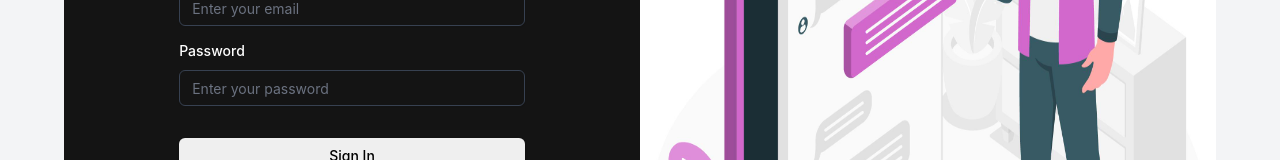
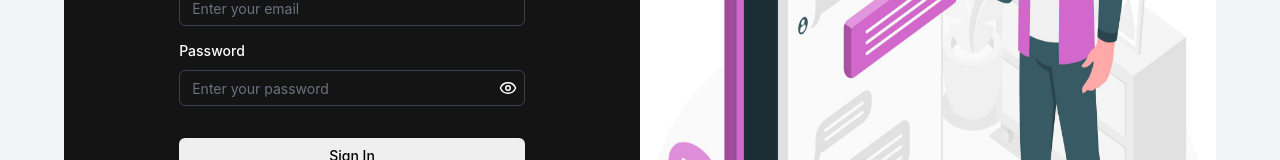
Before and after one commit to veeravelS/Chat-App, a React (Vite) app in the folder client/: page /auth in a window 1280 px wide. Shown: the part 348-508 px from the top of the page. Built offline with nearby package versions, Linux system fonts and the light colour scheme.

Commit message:
feat: update Header component icons, enhance button styles for dark mode, and add password visibility toggle in SignIn and SignUp forms

```diff
--- a/client/src/components/Header.jsx
+++ b/client/src/components/Header.jsx
@@ -1,4 +1,4 @@
-import { Bell, MessageSquare, Moon, Sun } from "lucide-react";
+import { Bell, MessageCircleMore, Moon, Sun } from "lucide-react";
 import Avatar from "./Avatar";
 import { matchPath, useLocation, useNavigate } from "react-router-dom";
 import { useTheme } from "next-themes";
@@ -30,7 +30,7 @@ const pageTitle = getPageTitle();
       <p className="font-bold text-md">{pageTitle}</p>
       <div className="flex items-center gap-2 h-8">
         <div className="flex gap-3 items-center">
-          <MessageSquare
+          <MessageCircleMore
             onClick={() => navigate("/message")}
             className="cursor-pointer"
             size={22}
--- a/client/src/components/ui/button.jsx
+++ b/client/src/components/ui/button.jsx
@@ -10,15 +10,17 @@ const buttonVariants = cva(
     variants: {
       variant: {
         default:
-          "bg-primary text-primary-foreground shadow hover:bg-primary/90",
+          "bg-primary text-primary-foreground shadow hover:bg-primary/90 dark:bg-primary dark:text-primary-foreground dark:hover:bg-primary/80",
         destructive:
-          "bg-destructive text-destructive-foreground shadow-sm hover:bg-destructive/90",
+          "bg-destructive text-destructive-foreground shadow-sm hover:bg-destructive/90 dark:bg-red-600 dark:hover:bg-red-700 dark:text-white",
         outline:
-          "border border-input bg-background shadow-sm hover:bg-accent hover:text-accent-foreground",
+          "border border-input bg-background shadow-sm hover:bg-accent hover:text-accent-foreground dark:border-muted dark:bg-transparent dark:hover:bg-muted/20 dark:hover:text-white",
         secondary:
-          "bg-secondary text-secondary-foreground shadow-sm hover:bg-secondary/80",
-        ghost: "hover:bg-accent hover:text-accent-foreground",
-        link: "text-primary underline-offset-4 hover:underline",
+          "bg-secondary text-secondary-foreground shadow-sm hover:bg-secondary/80 dark:bg-muted dark:text-white dark:hover:bg-muted/70",
+        ghost:
+          "hover:bg-accent hover:text-accent-foreground dark:hover:bg-muted/20 dark:text-muted-foreground",
+        link:
+          "text-primary underline-offset-4 hover:underline dark:text-primary dark:hover:text-primary/80",
       },
       size: {
         default: "h-9 px-4 py-2",
--- a/client/src/pages/auth/SignIn.jsx
+++ b/client/src/pages/auth/SignIn.jsx
@@ -11,11 +11,13 @@ import {
   FormControl,
   FormMessage,
 } from "../../components/ui/form";
-import {useNavigate } from "react-router-dom";
+import { useNavigate } from "react-router-dom";
 import { useDispatch } from "react-redux";
 import { setToken, setUsers } from "../../store/userSlice";
 import axios from "axios";
 import { toast } from "sonner";
+import { Eye, EyeOff } from "lucide-react";
+import { useState } from "react";
 
 const formSchema = z.object({
   email: z.string().email({ message: "Invalid email address" }),
@@ -27,6 +29,7 @@ const formSchema = z.object({
 const SignIn = ({ activeTab, setActiveTab }) => {
   const navigate = useNavigate();
   const dispatch = useDispatch();
+  const [show,setShow] = useState(false);
   const handleRegisterOpen = () => {
     setActiveTab("register");
     console.log("register open");
@@ -56,13 +59,16 @@ const SignIn = ({ activeTab, setActiveTab }) => {
       localStorage.setItem("token", response?.data?.token);
       navigate("/");
     } catch (error) {
-      toast.error(error?.response?.data?.message);
+      toast.error(error?.response?.data?.message || "Sign in failed");
       console.log(error);
     }
   };
   return (
     <Form {...form} className="w-full">
-      <form onSubmit={form.handleSubmit(onSubmit)} className="space-y-6 w-[60%]">
+      <form
+        onSubmit={form.handleSubmit(onSubmit)}
+        className="space-y-6 w-[60%]"
+      >
         <h1 className="text-3xl font-semibold text-start">Sign In</h1>
         <div className="flex flex-col gap-3 mt-10">
           <FormField
@@ -86,11 +92,20 @@ const SignIn = ({ activeTab, setActiveTab }) => {
               <FormItem>
                 <FormLabel>Password</FormLabel>
                 <FormControl>
-                  <Input
-                    type="password"
-                    placeholder="Enter your password"
-                    {...field}
-                  />
+                  <div className="relative">
+                    <Input
+                      type={show ? "text" : "password"}
+                      placeholder="Enter your password"
+                      {...field}
+                      className="pr-10" // space for the icon
+                    />
+                    <div
+                      className="absolute inset-y-0 right-2 flex items-center cursor-pointer"
+                      onClick={() => setShow((prev) => !prev)}
+                    >
+                      {show ? <EyeOff size={18} /> : <Eye size={18} />}
+                    </div>
+                  </div>
                 </FormControl>
                 <FormMessage />
               </FormItem>
--- a/client/src/pages/auth/SignUp.jsx
+++ b/client/src/pages/auth/SignUp.jsx
@@ -14,6 +14,8 @@ import {
   FormMessage,
 } from "../../components/ui/form";
 import { toast } from "sonner";
+import { Eye, EyeOff } from "lucide-react";
+import { useState } from "react";
 const formSchema = z.object({
   name: z.string().min(2, { message: "Name is required" }),
   email: z.string().email({ message: "Invalid email address" }),
@@ -25,7 +27,7 @@ const formSchema = z.object({
   }),
 });
 const SignUp = ({ activeTab, setActiveTab }) => {
-  // const [uploadPhoto, setUploadPhoto] = useState("");
+  const [show,setShow] = useState(false);
   const form = useForm({
     resolver: zodResolver(formSchema),
     defaultValues: {
@@ -57,7 +59,7 @@ const SignUp = ({ activeTab, setActiveTab }) => {
         setActiveTab("login");
       }
     } catch (error) {
-      toast.error(error?.response?.data?.message);
+      toast.error(error?.response?.data?.message || "Signup failed");
       console.log(error);
     }
   };
@@ -104,12 +106,21 @@ const SignUp = ({ activeTab, setActiveTab }) => {
             render={({ field }) => (
               <FormItem>
                 <FormLabel>Password</FormLabel>
-                <FormControl>
-                  <Input
-                    type="password"
-                    placeholder="Enter your password"
-                    {...field}
-                  />
+               <FormControl>
+                  <div className="relative">
+                    <Input
+                      type={show ? "text" : "password"}
+                      placeholder="Enter your password"
+                      {...field}
+                      className="pr-10" // space for the icon
+                    />
+                    <div
+                      className="absolute inset-y-0 right-2 flex items-center cursor-pointer"
+                      onClick={() => setShow((prev) => !prev)}
+                    >
+                      {show ? <EyeOff size={18} /> : <Eye size={18} />}
+                    </div>
+                  </div>
                 </FormControl>
                 <FormMessage />
               </FormItem>
```
Also changed, not shown: 1 other file (tests, documents, lock files or other folders).
